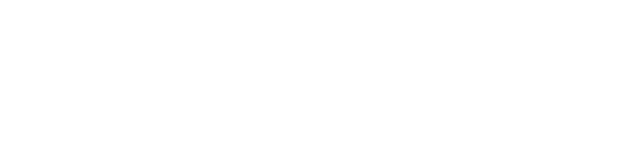
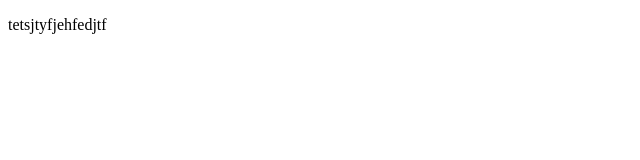
Before and after one commit to RocketSandwich/RemoteDoorKey, a plain HTML site: page index.html in a window 1280 px wide. Shown: the whole page, without its empty margins (0-640 px from the left). Drawn offline with Linux system fonts and the light colour scheme.

Commit message:
new change

```diff
--- a/index.html
+++ b/index.html
@@ -7,6 +7,6 @@
     <title>Document</title>
 </head>
 <body>
-
+    <p>tetsjtyfjehfedjtf</p>
 </body>
 </html>
```
